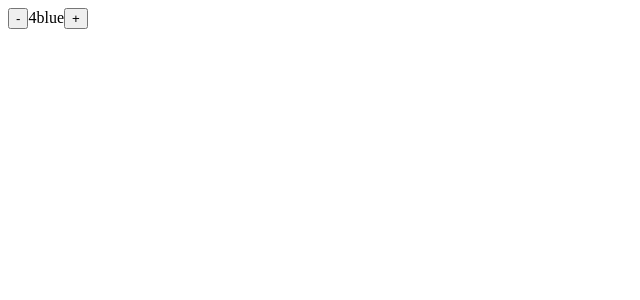
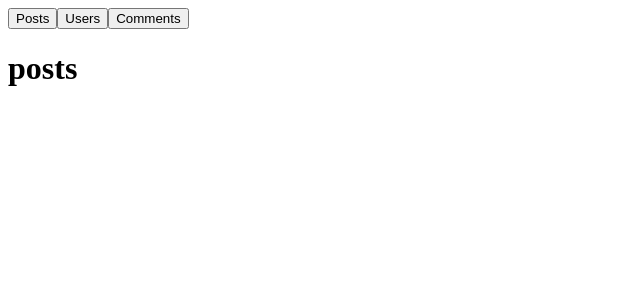
Before and after one commit to Ryan-Millard/React-Tutorial, a React (Vite) app: page / in a window 1280 px wide. Shown: the top 300 px of the page, without its empty margins (0-640 px from the left). Built offline with nearby package versions, Linux system fonts and the light colour scheme; the HTML template or start-up script is replaced by a standard one.

Commit message:
Added UseEffectExample to App.tsx

```diff
--- a/src/App.tsx
+++ b/src/App.tsx
@@ -1,13 +1,15 @@
 import UseStateExample from './Hooks/useState.tsx';
+import UseEffectExample from './Hooks/useEffect.tsx';
 
 function App() {
 	return (
-	<>
-		<div>
-			<UseStateExample />
-		</div>
-	</>
+		<>
+			<div>
+				{/* <UseStateExample /> */}
+				<UseEffectExample />
+			</div>
+		</>
 	);
 }
 
-export default App
+export default App;
```
